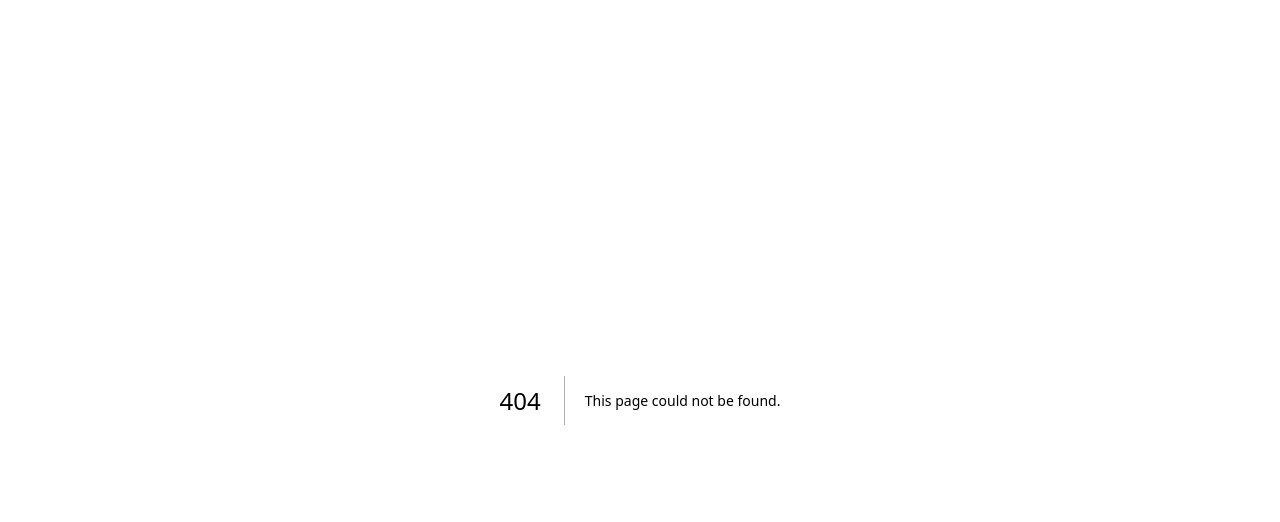
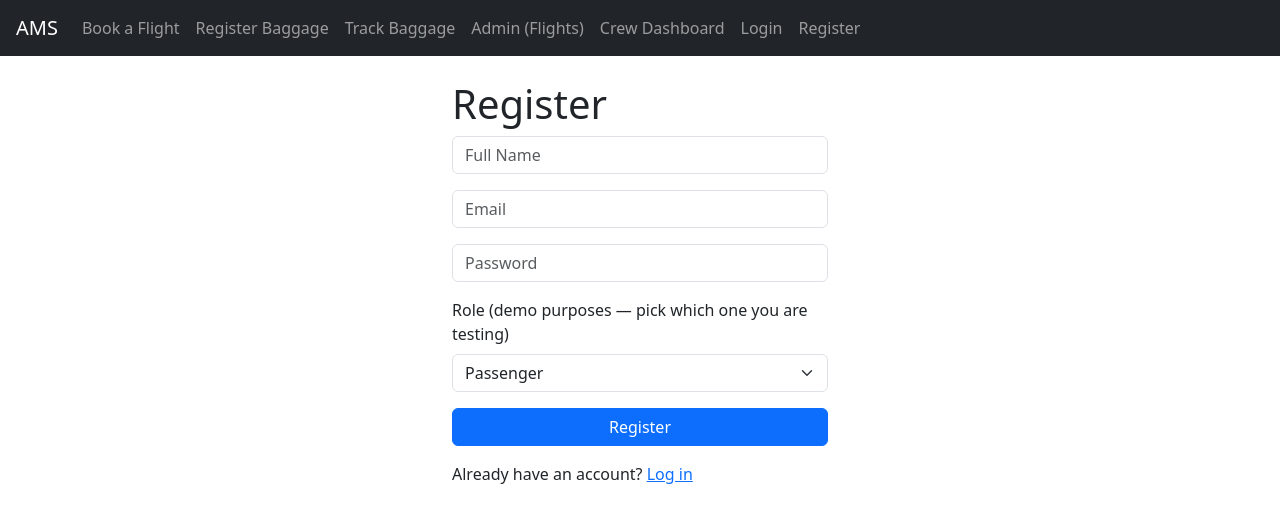
Before and after one commit to Tahim-Chy/airline-management-system, a Next.js app: page /register in a window 1280 px wide. Before the commit this address had no page. Shown: the top 522 px of the page. Built offline with nearby package versions, Linux system fonts and the light colour scheme.

Commit message:
Add login/register foundation with role-based auth

```diff
--- /dev/null
+++ b/components/Navbar.js
@@ -0,0 +1,34 @@
+import Link from 'next/link';
+
+export default function Navbar() {
+  return (
+    <nav className="navbar navbar-expand-lg navbar-dark bg-dark px-3">
+      <Link className="navbar-brand" href="/">
+        AMS
+      </Link>
+      <div className="navbar-nav">
+        <Link className="nav-link" href="/book">
+          Book a Flight
+        </Link>
+        <Link className="nav-link" href="/baggage/register">
+          Register Baggage
+        </Link>
+        <Link className="nav-link" href="/baggage/track">
+          Track Baggage
+        </Link>
+        <Link className="nav-link" href="/admin/flights">
+          Admin (Flights)
+        </Link>
+        <Link className="nav-link" href="/crew/dashboard">
+          Crew Dashboard
+        </Link>
+        <Link className="nav-link" href="/login">
+          Login
+        </Link>
+        <Link className="nav-link" href="/register">
+          Register
+        </Link>
+      </div>
+    </nav>
+  );
+}
--- a/pages/_app.js
+++ b/pages/_app.js
@@ -1,6 +1,12 @@
+import "@/styles/globals.css";
 import 'bootstrap/dist/css/bootstrap.min.css';
-import "@/styles/globals.css";
+import Navbar from '../components/Navbar';
 
 export default function App({ Component, pageProps }) {
-  return <Component {...pageProps} />;
+  return (
+    <>
+      <Navbar />
+      <Component {...pageProps} />
+    </>
+  );
 }
--- /dev/null
+++ b/pages/register.js
@@ -0,0 +1,83 @@
+import { useState } from 'react';
+import { useRouter } from 'next/router';
+import Link from 'next/link';
+
+export default function RegisterPage() {
+  const router = useRouter();
+  const [form, setForm] = useState({ name: '', email: '', password: '', role: 'passenger' });
+  const [error, setError] = useState('');
+
+  const handleSubmit = async (e) => {
+    e.preventDefault();
+    setError('');
+    const res = await fetch('/api/auth/register', {
+      method: 'POST',
+      headers: { 'Content-Type': 'application/json' },
+      body: JSON.stringify(form),
+    });
+    const data = await res.json();
+
+    if (res.ok) {
+      router.push('/login');
+    } else {
+      setError(data.error);
+    }
+  };
+
+  return (
+    <div className="container mt-4" style={{ maxWidth: '400px' }}>
+      <h1>Register</h1>
+      {error && <div className="alert alert-danger">{error}</div>}
+      <form onSubmit={handleSubmit}>
+        <div className="mb-3">
+          <input
+            className="form-control"
+            placeholder="Full Name"
+            required
+            value={form.name}
+            onChange={(e) => setForm({ ...form, name: e.target.value })}
+          />
+        </div>
+        <div className="mb-3">
+          <input
+            className="form-control"
+            type="email"
+            placeholder="Email"
+            required
+            value={form.email}
+            onChange={(e) => setForm({ ...form, email: e.target.value })}
+          />
+        </div>
+        <div className="mb-3">
+          <input
+            className="form-control"
+            type="password"
+            placeholder="Password"
+            required
+            value={form.password}
+            onChange={(e) => setForm({ ...form, password: e.target.value })}
+          />
+        </div>
+        <div className="mb-3">
+          <label className="form-label">Role (demo purposes — pick which one you are testing)</label>
+          <select
+            className="form-select"
+            value={form.role}
+            onChange={(e) => setForm({ ...form, role: e.target.value })}
+          >
+            <option value="passenger">Passenger</option>
+            <option value="admin">Admin</option>
+            <option value="crew">Crew</option>
+            <option value="ground_staff">Ground Staff</option>
+          </select>
+        </div>
+        <button className="btn btn-primary w-100" type="submit">
+          Register
+        </button>
+      </form>
+      <p className="mt-3">
+        Already have an account? <Link href="/login">Log in</Link>
+      </p>
+    </div>
+  );
+}
```
Also changed, not shown: controllers/authController.js (added, +58 -0 lines), lib/auth.js (added, +22 -0 lines), models/userModel.js (added, +22 -0 lines), pages/api/auth/login.js (added, +8 -0 lines), pages/api/auth/register.js (added, +8 -0 lines), pages/login.js (added, +65 -0 lines).
